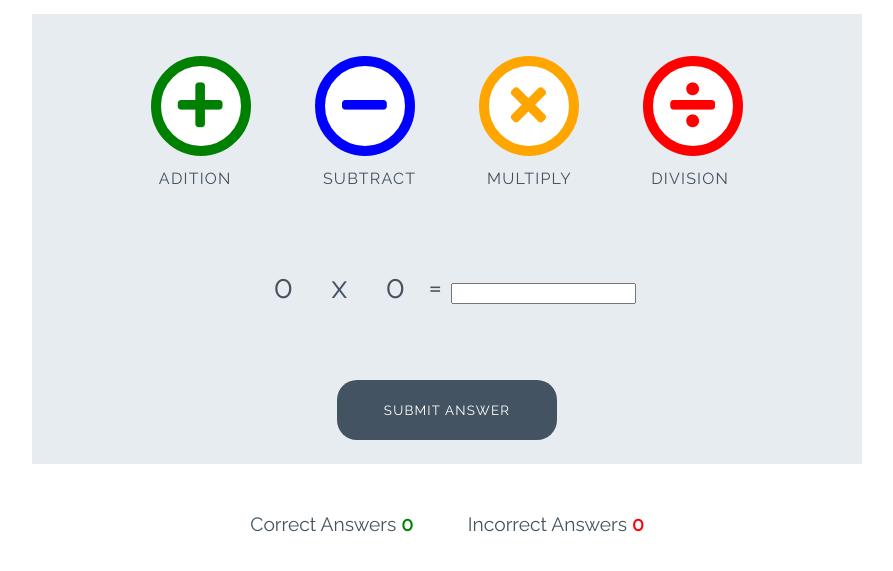
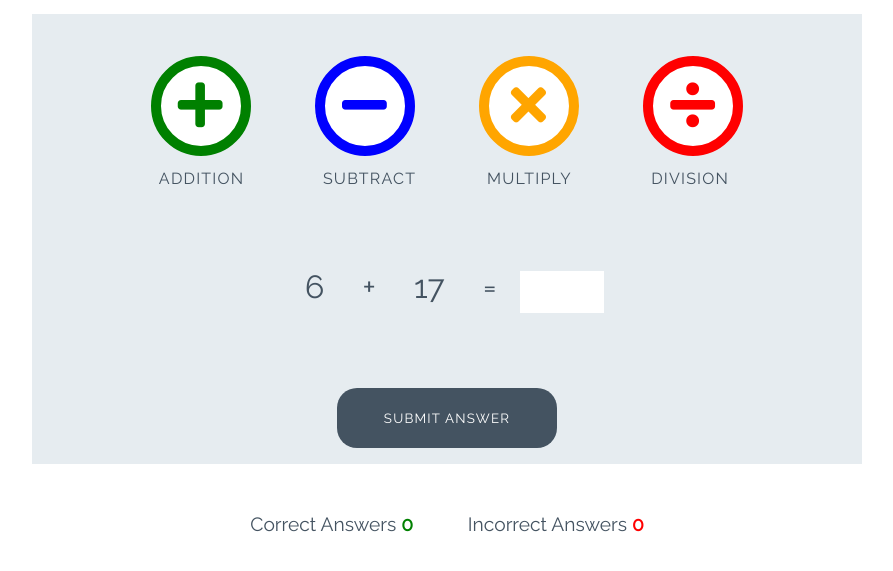
Before and after one commit to denis-p-ci/love-math, a plain HTML site: page index.html in a window 1280 px wide. Shown: the part 89-660 px from the top of the page, without its empty margins (193-1086 px from the left). Drawn offline with Linux system fonts and the light colour scheme.

Commit message:
Display addition question to the user

```diff
--- a/assets/css/style.css
+++ b/assets/css/style.css
@@ -111,10 +111,10 @@ body {
     transition: all 0.5s;
 }
 
-.btn--big::after {
+.btn--big::after{
     content: attr(data-type);
     font-size: 1rem;
-    color:#445361;
+    color: #445361;
     position: relative;
     left: -0.5em;
 }
--- a/assets/js/script.js
+++ b/assets/js/script.js
@@ -8,15 +8,24 @@ document.addEventListener("DOMContentLoaded", function() {
             } else {
                 let gameType = this.getAttribute("data-type");
                 console.log(gameType);
-                alert(`You clicked ${gameType}`);
+                runGame(gameType);
             }
         })
     }
+
+    runGame("addition");
 })
 
-function runGame() {
+function runGame(gameType) {
     let num1 = Math.floor(Math.random() * 25) + 1;
     let num2 = Math.floor(Math.random() * 25) + 1;
+
+    if (gameType === "addition") {
+        displayAdditionQuestion(num1, num2);
+    } else {
+        alert(`Unknown game type: ${gameType}`);
+        throw`Unknown game type: ${gameType}. Aborting!`;
+    }
 }
 
 function checkAnswer() {
@@ -39,8 +48,10 @@ function incrementWrongAnswer() {
 }
 
 
-function displayAdditionQuestion() {
-
+function displayAdditionQuestion(operand1, operand2) {
+    document.getElementById('operand1').textContent = operand1;
+    document.getElementById('operand2').textContent = operand2;
+    document.getElementById('operator').textContent = "+";
 }
 
 
--- a/index.html
+++ b/index.html
@@ -3,11 +3,13 @@
 
 <head>
     <meta charset="UTF-8">
-    <meta http-equiv="X-UA-Compatible" content="IE=edge">
     <meta name="viewport" content="width=device-width, initial-scale=1.0">
+
+    <!-- font awesome and google fonts -->
     <link rel="stylesheet" href="https://use.fontawesome.com/releases/v5.7.2/css/all.css"
         integrity="sha384-fnmOCqbTlWIlj8LyTjo7mOUStjsKC4pOpQbqyi7RrhN7udi9RwhKkMHpvLbHG9Sr" crossorigin="anonymous">
     <link href="https://fonts.googleapis.com/css?family=Raleway%7CRighteous" rel="stylesheet">
+
     <link rel="stylesheet" href="assets/css/style.css">
     <title>Document</title>
 </head>
@@ -19,7 +21,7 @@
 
     <div class="game-area">
         <div class="controls-area">
-            <button data-type="adition" class="btn btn--big btn--green">
+            <button data-type="addition" class="btn btn--big btn--green">
                 <i class="fas fa-plus"></i>
             </button>
             <button data-type="subtract" class="btn btn--big btn--blue">
@@ -36,9 +38,9 @@
             <span id="operand1">0</span>
             <span id="operator">x</span>
             <span id="operand2">0</span>
-            <span">=</span>
+            <span>=</span>
             <p class="answer-message">Enter Answer:</p>
-            <input type="number" class="answer">
+            <input id="answer-box" type="number">
         </div>
         <button data-type="submit" class="btn btn--gray">Submit Answer</button>
     </div>
@@ -47,6 +49,7 @@
         <p class="scores">Correct Answers <span id="score">0</span></p>
         <p class="scores">Incorrect Answers <span id="incorrect">0</span></p>
     </div>
+
     <script src="assets/js/script.js"></script>
 </body>
 
```
